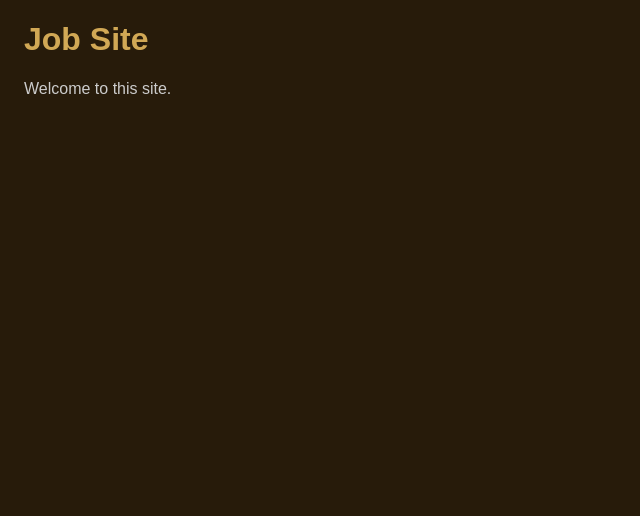
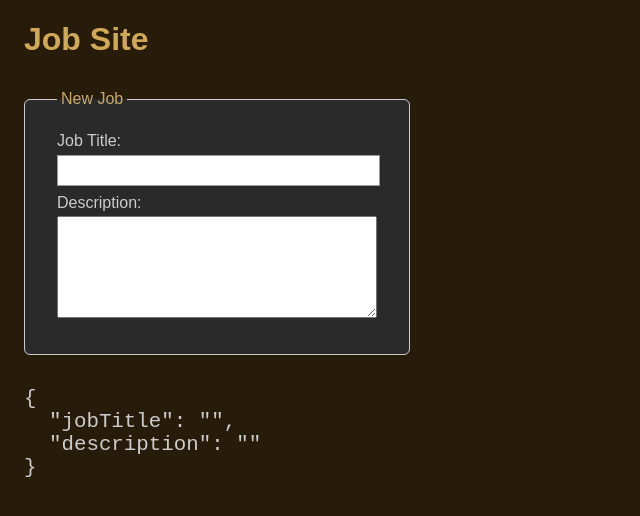
Before and after one commit to edwardtanguay/et-005-form-and-json-server, a React (Vite) app: page / in a window 1280 px wide. Shown: the top 516 px of the page, without its empty margins (0-640 px from the left). Built offline with nearby package versions, Linux system fonts and the light colour scheme.

Commit message:
showing debugging data

```diff
--- a/src/App.scss
+++ b/src/App.scss
@@ -7,4 +7,71 @@ body {
 	h1 {
 		color: rgb(209, 168, 85);
 	}
+
+	.debuggingArea {
+		font-size: 1.3rem;
+	}
+
+	form {
+		fieldset {
+			margin: 2em 2em 2em 0;
+			padding: 1.5em 2em 2em 2em;
+			border: solid 1px #ccc;
+			border-radius: 6px;
+			width: 20rem;
+			min-width: 200px;
+			background-color: #2a2a2a;
+
+			legend {
+				padding: 0 .25em;
+				color: rgb(200, 169, 110) !important;
+			}
+
+			label {
+				display: block;
+				margin-bottom: .3rem;
+
+				&:after {
+					content: ':';
+				}
+			}
+
+			input {
+				padding: .5em;
+				border: 1px solid #999;
+				width: 96%;
+				margin-bottom: .5rem;
+			}
+
+			textarea {
+				width: 98%;
+				height: 6rem;
+			}
+
+			.buttonArea {
+				display: flex;
+				justify-content: space-between;
+
+				button {
+					margin-top: 1rem;
+					font-size: 1rem;
+					padding: .3rem;
+					display: flex;
+					align-items: center;
+				}
+
+				.preview {
+					display: flex;
+					align-items: center;
+
+					.previewFileName {
+						margin-top: .8rem;
+						font-size: 1.3rem;
+					}
+				}
+			}
+
+
+		}
+	}
 }
--- a/src/App.tsx
+++ b/src/App.tsx
@@ -1,10 +1,42 @@
+import { useState } from 'react';
 import './App.scss';
 
+const _formData = {
+	jobTitle: '',
+	description: '',
+};
+
 function App() {
+	const [formData, setFormData] = useState(_formData);
+
 	return (
 		<div className="App">
 			<h1>Job Site</h1>
-			<p>Welcome to this site.</p>
+
+			<section>
+				<form>
+					<fieldset>
+						<legend>New Job</legend>
+						<div className="row">
+							<label>Job Title</label>
+							<div>
+								<input type="text" />
+							</div>
+						</div>
+
+						<div className="row">
+							<label>Description</label>
+							<div>
+								<textarea />
+							</div>
+						</div>
+					</fieldset>
+				</form>
+
+				<div className="debuggingArea">
+					<pre>{JSON.stringify(formData, null, 2)}</pre>
+				</div>
+			</section>
 		</div>
 	);
 }
```
